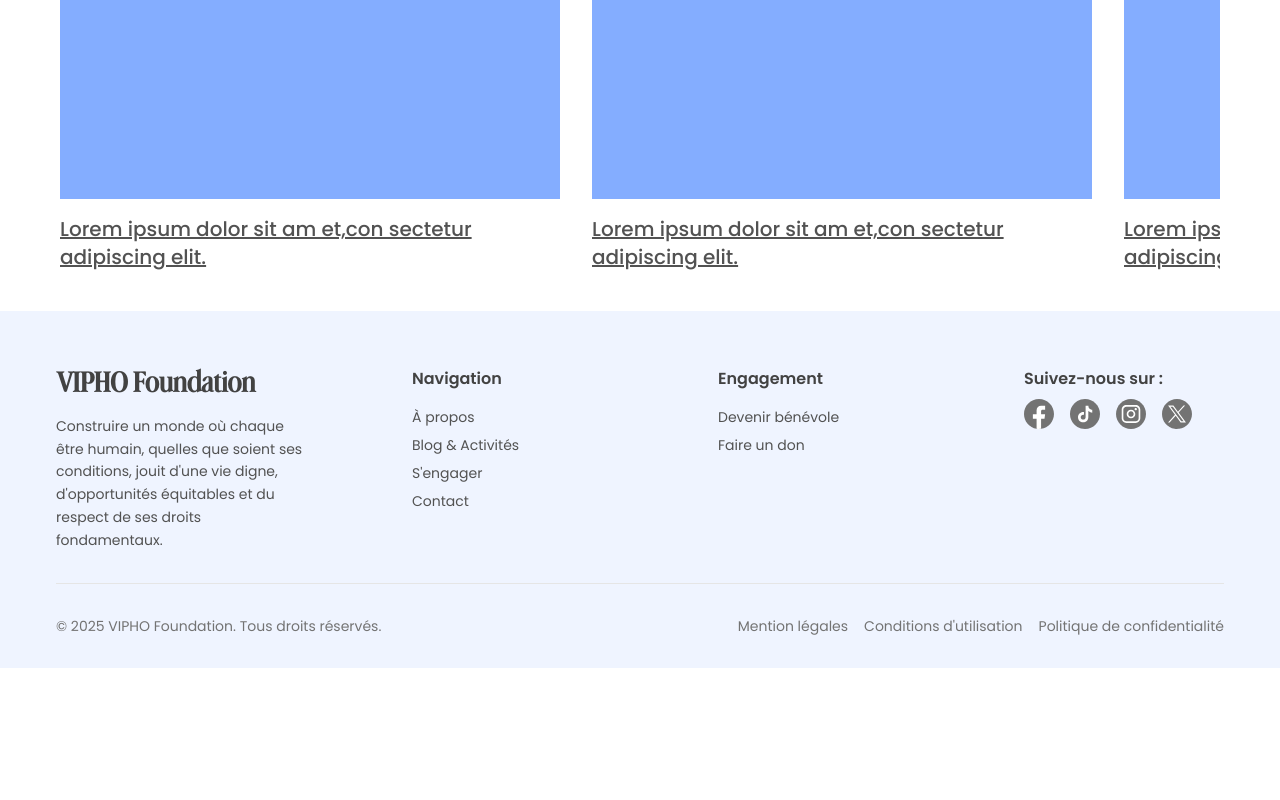
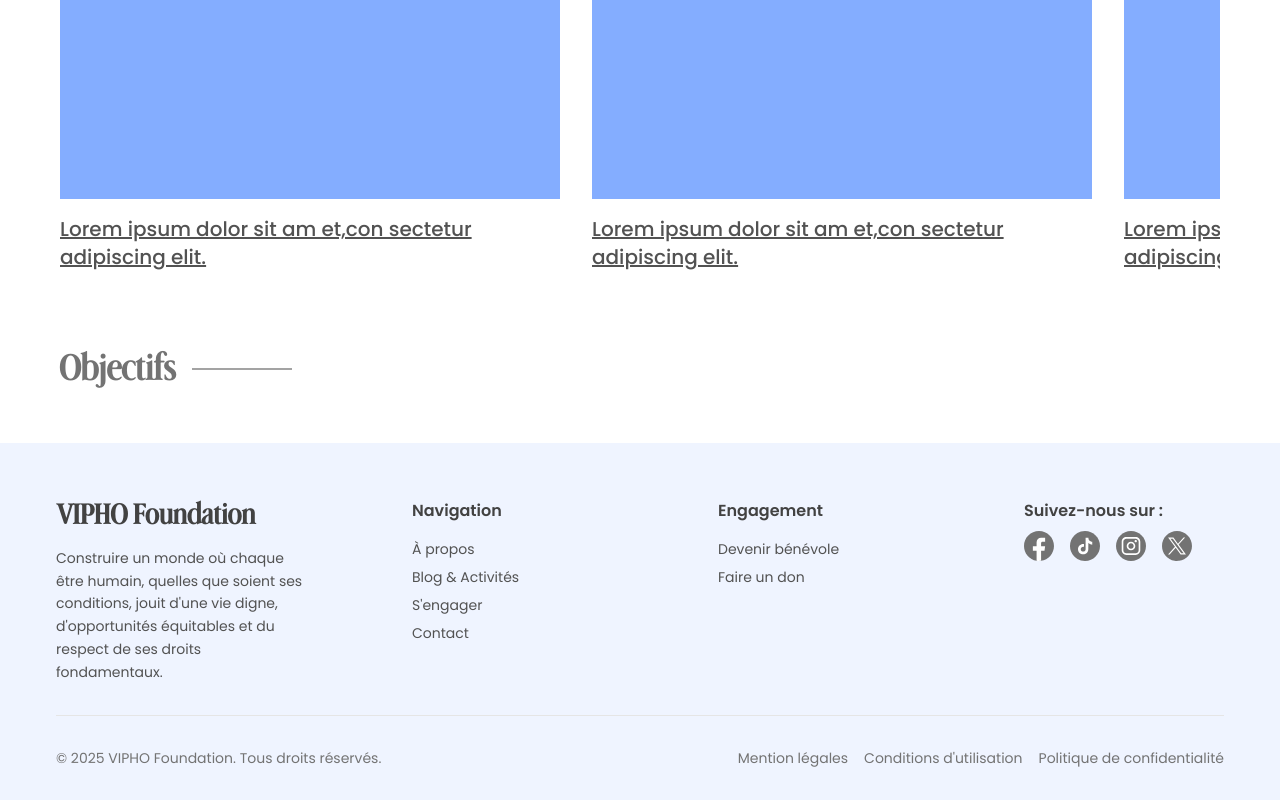
Before and after one commit to Salimkaneki/viphofoundation.com, a Next.js app: page / in a window 1280 px wide. Shown: the part 1960-2760 px from the top of the page. Before the commit the page ends 2628 px from the top, so only its background shows below. Built offline with nearby package versions, Linux system fonts and the light colour scheme.

Commit message:
feat:HomePage's sections

```diff
--- a/app/page.tsx
+++ b/app/page.tsx
@@ -193,6 +193,18 @@ export default function Home() {
           <BlogCard />
         </div>
       </section>
+
+      {/**/}
+      <section className="flex flex-col px-15 py-10 gap-4">
+        <div className="flex flex-row items-center">
+          <h1 className={titleClass}>Objectifs</h1>
+          <div className="w-[100px] h-[1.5px] bg-gray-400 ml-4"></div>
+        </div>
+
+        <div className="w-full bg-yellow-50">
+          {/* Contenu à ajouter ici */}
+        </div>
+      </section>
     </div>
   );
 }
```
